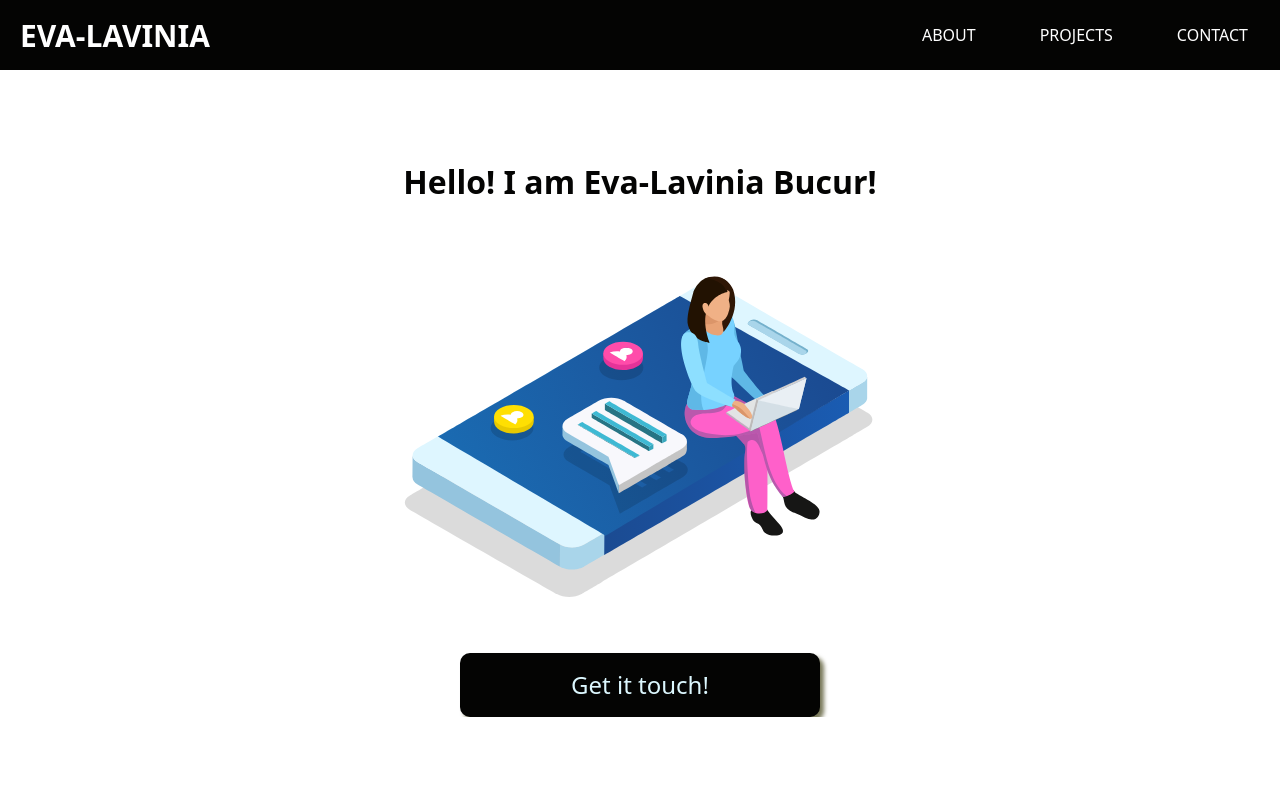
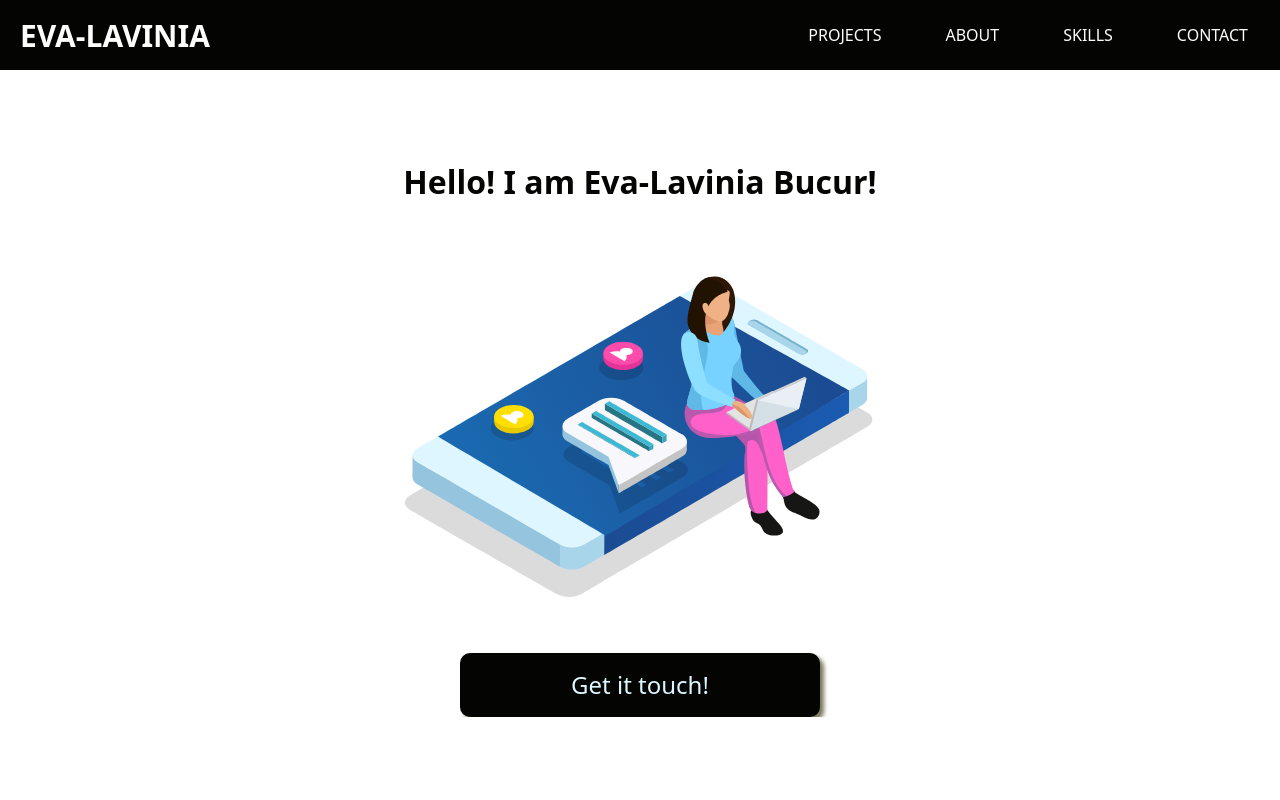
Before and after one commit to BucurEva87/portfolio2.0, a React (Vite) app: page / in a window 1280 px wide. Shown: the top 800 px of the page. Built offline with nearby package versions, Linux system fonts and the light colour scheme.

Commit message:
Add skills section to the navbar

```diff
--- a/src/components/navbar/Navbar.jsx
+++ b/src/components/navbar/Navbar.jsx
@@ -18,8 +18,9 @@ const Navbar = () => {
       <span className="logo">Eva-Lavinia</span>
       <nav className="primary-nav">
         <ul className={isOpen ? 'open' : null}>
+          <li><a href="#projects" onClick={handleAnchors}>Projects</a></li>
           <li><a href="#about" onClick={handleAnchors}>About</a></li>
-          <li><a href="#projects" onClick={handleAnchors}>Projects</a></li>
+          <li><a href="#skills" onClick={handleAnchors}>Skills</a></li>
           <li><a href="#contact" onClick={handleAnchors}>Contact</a></li>
         </ul>
         <Hamburger toggled={isOpen} toggle={handleToggleBurger} />
```
